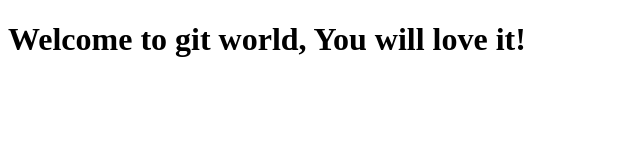
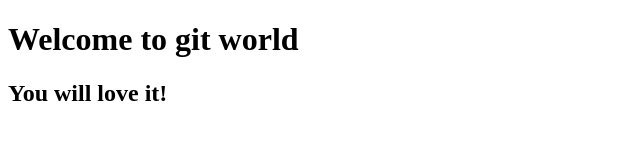
Before and after one commit to Byloor/courseera-test, a plain HTML site: page site/index.html in a window 1280 px wide. Shown: the whole page, without its empty margins (0-640 px from the left). Drawn offline with Linux system fonts and the light colour scheme.

Commit message:
Changes made.

```diff
--- a/site/index.html
+++ b/site/index.html
@@ -5,6 +5,7 @@
 	<title>Hello World</title>
 </head>
 <body>
-<h1>Welcome to git world, You will love it!</h1>
+<h1>Welcome to git world</h1>
+<h2>You will love it!</h2>
 </body>
 </html>
```
